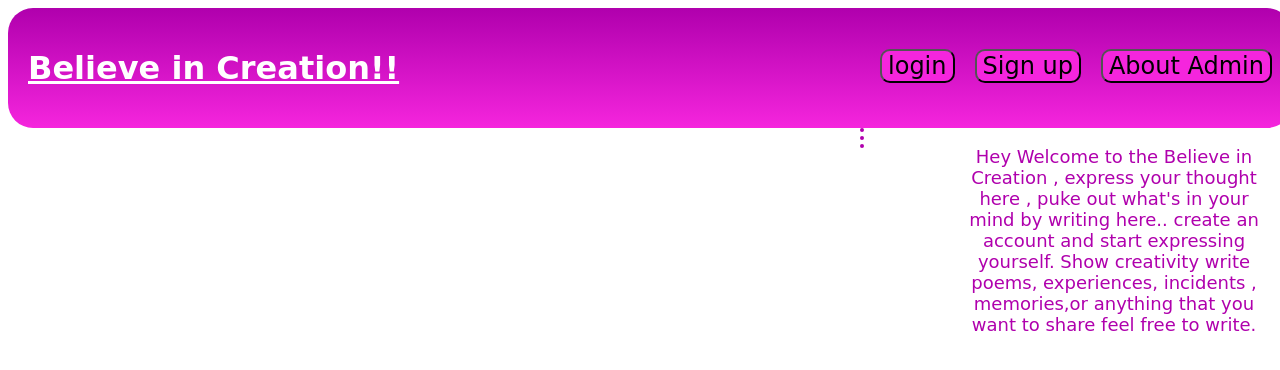
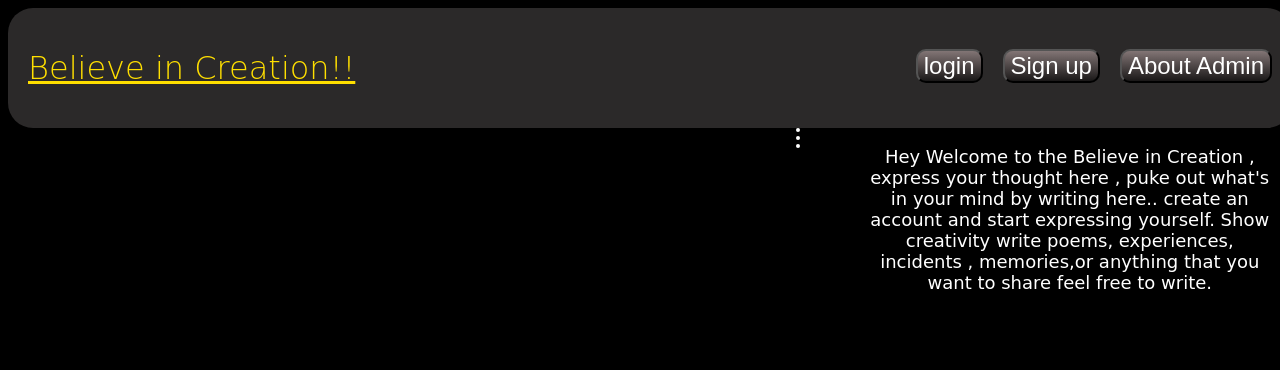
Before and after one commit to wolfy00/bic, a Django app: page / in a window 1280 px wide. Shown: the top 370 px of the page. Run offline with Django 3.2, Linux system fonts and the light colour scheme; data that the repository does not hold is empty.

Commit message:
changed color

```diff
--- a/blog/static/css/blog.css
+++ b/blog/static/css/blog.css
@@ -1,7 +1,7 @@
 .page-header{
     color:white;
     width:100%;
-    background-image:linear-gradient(#b000ad,#f525dd);
+    background-color:#2b2929;
     height:100px;
     padding:10px 10px 10px 10px;
     border:4px grooved white;
@@ -10,7 +10,8 @@
 
 a {
 
-    color:#c410b8;
+    color:white;
+    font-weight:10;
 }
 
 
@@ -19,7 +20,7 @@
     padding:10px;
     font-size:xx-large;
     font-family:Comic Sans MS, Comic Sans;
-    color:white;
+    color:#FFDF00;
 
 }
 
@@ -28,36 +29,36 @@
     font-size:x-large;
     float:right;
     padding:10px;
-    background-image:linear-gradient(#f525dd,#b000ad,);
+
 
     }
-*{
+body{
 
+    background-color:black;
     font-family:Comic Sans MS, Comic Sans; }
 
 .post-area{
-    border-right:4px dotted #b000ad;
+    border-right:4px dotted white;
     float:left;
-    width:65%;
+    width:60%;
     padding:10px;
     height:100%;
-    margin-left:10px
+    margin-left:10px;
 
 }
 
 
 .post{
-
-    color:#b000ad;
-    border:2px dashed #b000ad;
-    float:left;
+    background-color:#0f0e0e;
+    border:2px dashed white;
     height:400px;
     overflow:auto;
-    width:33.33%;
+    width:75%;
     border-radius:20px;
-    margin-left:20px;
+    margin-left:10px;
     margin-top:20px;
     padding:30px;
+    color: white;
    }
 
 
@@ -65,29 +66,31 @@
     margin-right:0px;
     text-align:center;
     float:right;
-    width:25%;
+    width:32%;
     height:100%;
-    color:#b000ad;
     font-size:large;
+    color:white;
 
     }
 
 
 .btn{
     font-size:x-large;
-    background-color:#f525dd;
+    background-image:linear-gradient(#827575,#1a1818);
     border-radius:10px;
+    color:white;
 }
 
 .comment{
+    border:2px dashed white;
     margin-left:10px;
     padding:10px 10px 10px 10px;
     position:relative;
-    float:right;
+    border
     width:30%;
     height:100%;
-    color:#b000ad;
     font-size:large;
+    color:white;
     }
 
 * {
--- a/blog/templates/blog/base.html
+++ b/blog/templates/blog/base.html
@@ -23,10 +23,8 @@
         <a href="{%url 'sign_up' %}"><button class="btn">Sign up</button></a>
          <a href="{% url 'login' %}" ><button class="btn">login</button></a>
        {% endif %}
+    </div>
 
-
-
-    </div>
     <div class="contentcontainer">
 
             {% block content %}
--- a/blog/templates/blog/post_edit.html
+++ b/blog/templates/blog/post_edit.html
@@ -1,9 +1,11 @@
 {% extends 'blog/base.html' %}
 
 {% block content %}
+
     <h2>New post</h2>
-    <form method="POST" class="post-form">{% csrf_token %}
-        {{ form.as_p }}
+    <form method="POST" class="post">{% csrf_token %}
+       {{ form.as_p }}
         <button type="submit" class="save btn btn-default">Save</button>
     </form>
+
 {% endblock %}
--- a/blog/templates/blog/post_list.html
+++ b/blog/templates/blog/post_list.html
@@ -14,7 +14,10 @@
 
             {% endfor %}
 </div>
-<p class=" welcome">Hey Welcome to the Believe in Creation , express your thought here , puke out what's in your mind  by writing here..
+
+    <div class="welcome">
+        <p>Hey Welcome to the Believe in Creation , express your thought here , puke out what's in your mind  by writing here..
     create an account and start expressing yourself.
     Show creativity write poems, experiences, incidents , memories,or anything that you want to share feel free to write.  </p>
+    </div>
 {% endblock %}
```
